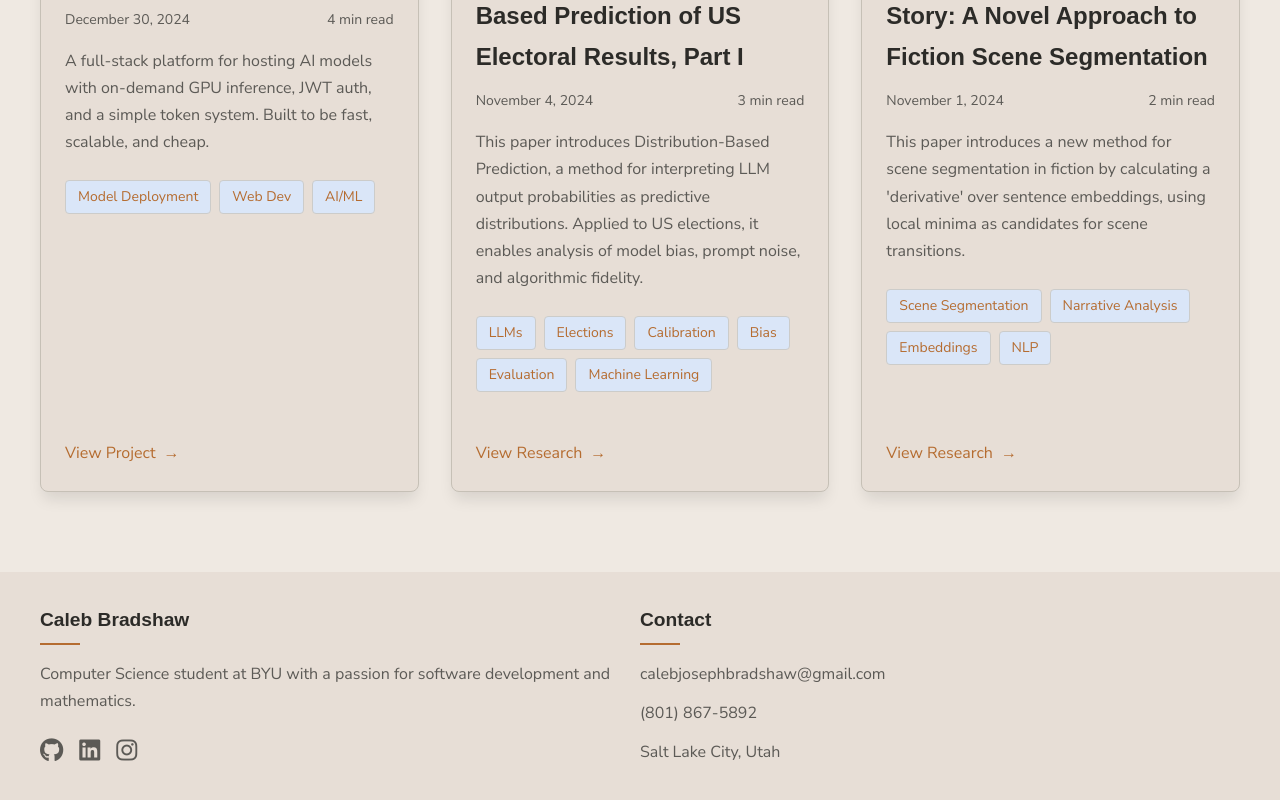
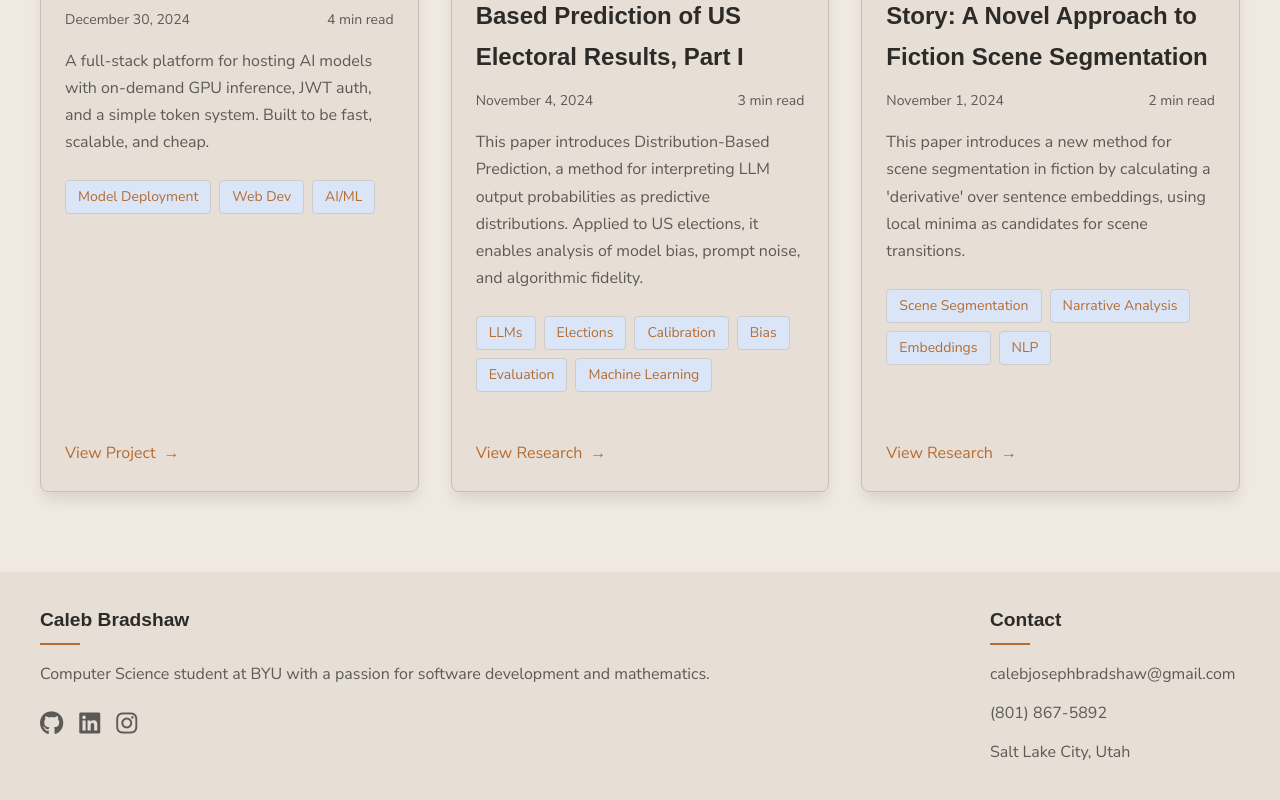
Before and after one commit to caljoseph/personal-site, a Next.js app: page / in a window 1280 px wide. Shown: the part 1120-1920 px from the top of the page. Built offline with nearby package versions, Linux system fonts and the light colour scheme; a web font is replaced by a local one.

Commit message:
spread out footer

```diff
--- a/components/Footer.tsx
+++ b/components/Footer.tsx
@@ -29,7 +29,7 @@ const FooterContent = styled.div`
 `;
 
 const FooterSection = styled.div`
-  flex: 1;
+  //flex: 1;
   min-width: 250px;
 
   @media (max-width: 768px) {
@@ -129,41 +129,6 @@ const Footer: React.FC = () => {
           </SocialIcons>
         </FooterSection>
 
-        {/*<FooterSection>*/}
-        {/*  <FooterTitle>Navigation</FooterTitle>*/}
-        {/*  <FooterList>*/}
-        {/*    <FooterListItem>*/}
-        {/*      <Link href="/" passHref legacyBehavior>*/}
-        {/*        <FooterLink>Home</FooterLink>*/}
-        {/*      </Link>*/}
-        {/*    </FooterListItem>*/}
-        {/*    <FooterListItem>*/}
-        {/*      <Link href="/about" passHref legacyBehavior>*/}
-        {/*        <FooterLink>About</FooterLink>*/}
-        {/*      </Link>*/}
-        {/*    </FooterListItem>*/}
-        {/*    <FooterListItem>*/}
-        {/*      <Link href="/projects" passHref legacyBehavior>*/}
-        {/*        <FooterLink>Projects</FooterLink>*/}
-        {/*      </Link>*/}
-        {/*    </FooterListItem>*/}
-        {/*    <FooterListItem>*/}
-        {/*      <Link href="/research" passHref legacyBehavior>*/}
-        {/*        <FooterLink>Research</FooterLink>*/}
-        {/*      </Link>*/}
-        {/*    </FooterListItem>*/}
-        {/*    <FooterListItem>*/}
-        {/*      <Link href="/blog" passHref legacyBehavior>*/}
-        {/*        <FooterLink>Blog</FooterLink>*/}
-        {/*      </Link>*/}
-        {/*    </FooterListItem>*/}
-        {/*    <FooterListItem>*/}
-        {/*      <Link href="/cv" passHref legacyBehavior>*/}
-        {/*        <FooterLink>CV</FooterLink>*/}
-        {/*      </Link>*/}
-        {/*    </FooterListItem>*/}
-        {/*  </FooterList>*/}
-        {/*</FooterSection>*/}
 
         <FooterSection>
           <FooterTitle>Contact</FooterTitle>
```
